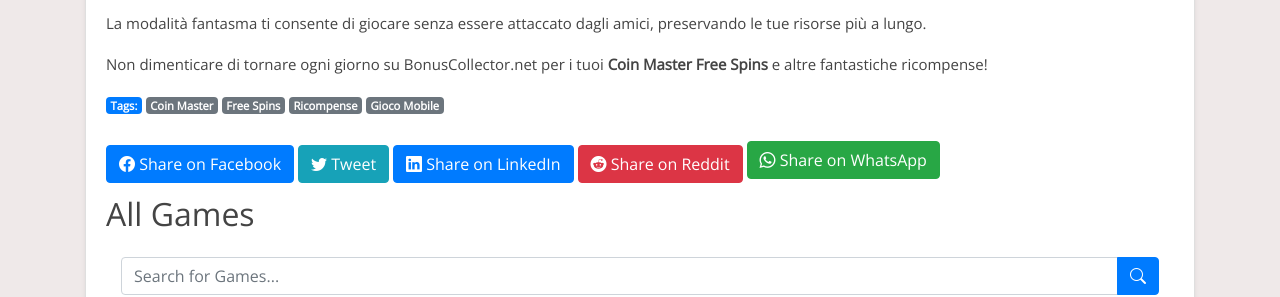
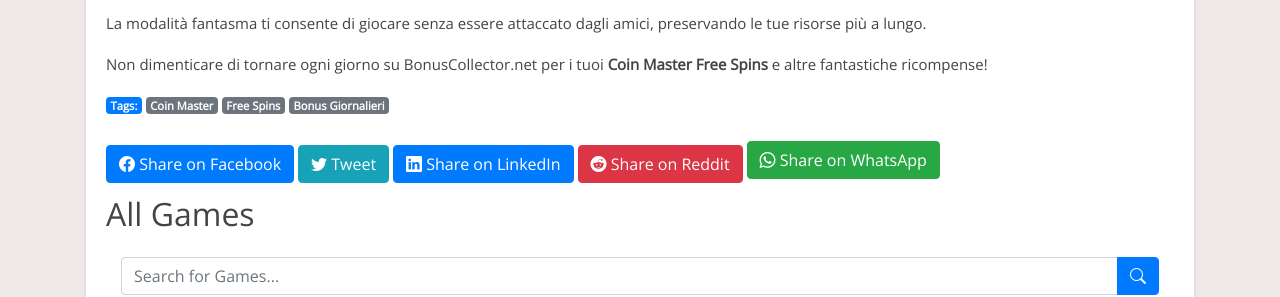
Before and after one commit to Prollad99/bs-net, a Jekyll site: the page built from it/_posts/2024-07-20-coin-master.md, in a window 1280 px wide and 900 px high, scrolled down 8120 px. Shown: the part 162-459 px from the top of the window. Built offline with Jekyll 4.4.1, drawn with Linux system fonts in a browser that asks for light colours; nearby versions of some CDN libraries; comment, search, counter and statistics services are not loaded.

Commit message:
Update 2024-07-20-coin-master.md

```diff
--- a/it/_posts/2024-07-20-coin-master.md
+++ b/it/_posts/2024-07-20-coin-master.md
@@ -2,7 +2,7 @@
 layout: post
 title: "Coin Master Free Spins: Ottieni le Tue Ricompense Quotidiane"
 date: 2024-07-20
-tags: [Coin Master, Free Spins, Ricompense, Gioco Mobile]
+tags: [Coin Master, Free Spins, Bonus Giornalieri]
 author: BonusCollector.net
 description: "Raccogli ogni giorno i tuoi Coin Master Free Spins aggiornati e incrementa il tuo villaggio con le migliori ricompense."
 lang: it
```
